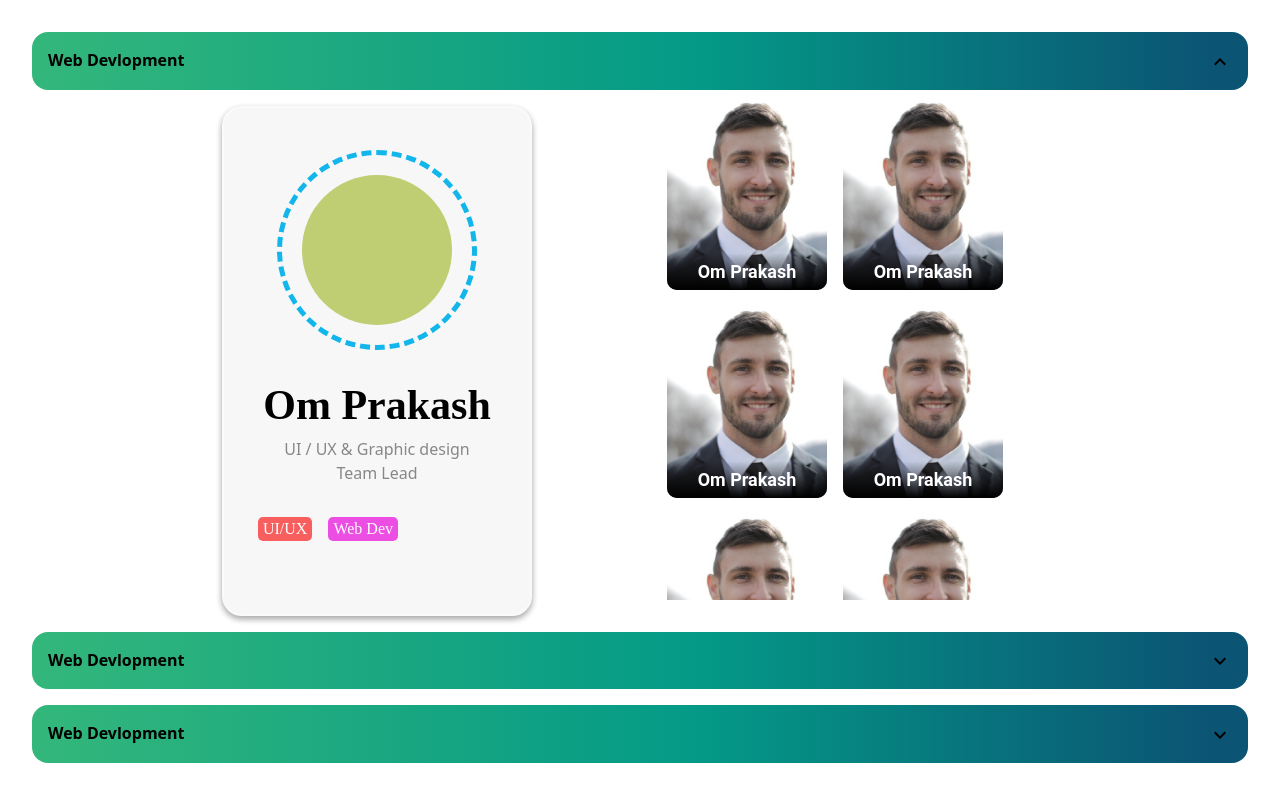
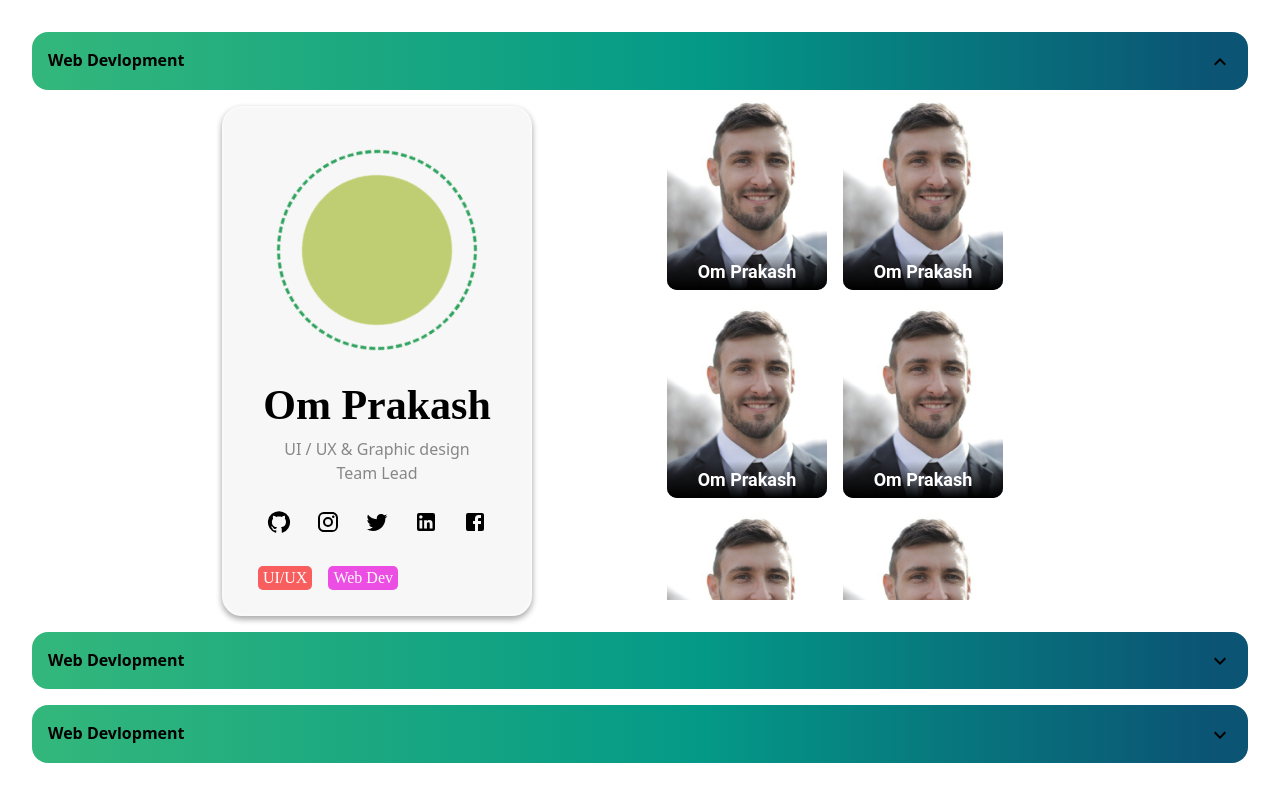
Before and after one commit to OmPr366/testingComponents, a React (Create React App) app: page / in a window 1280 px wide. Built offline with nearby package versions, Linux system fonts and the light colour scheme.

Commit message:
Circle Rotation added

```diff
--- a/src/components/Card.css
+++ b/src/components/Card.css
@@ -37,14 +37,28 @@
     /* right: 20.27%; */
     /* top: 7.11%; */
     /* bottom: 53.74%; */
+    /* background: linear-gradient(27.27deg, #2EA35D 15.07%, rgba(82, 211, 190, 0.47) 81.84%); */
+    border: 5px dashed #12B6EB;
+    border: 3px dashed #2EA35D;
 
-    border: 5px dashed #12B6EB;
     box-sizing: border-box;
 
     display: flex;
     justify-content: center;
     align-items: center;
     margin-top: 42px;
+
+    animation: rotate 60s linear infinite;
+  }
+
+  @keyframes rotate {
+    0%{
+      transform: rotate(360deg);
+    }
+    100%{
+      transform: rotate(0deg);
+
+    }
   }
 
   .cardImage {
@@ -81,7 +95,7 @@
 
   .cardSmallTitles {
     display: flex;
-    margin-top: 0.5rem;
+    margin-top: 2rem;
     margin-left: -98px;
   }
 
--- a/src/components/Card.js
+++ b/src/components/Card.js
@@ -1,5 +1,10 @@
 import React from "react";
 import './Card.css'
+import GitHubIcon from '@mui/icons-material/GitHub';
+import LinkedInIcon from '@mui/icons-material/LinkedIn';
+import InstagramIcon from '@mui/icons-material/Instagram';
+import TwitterIcon from '@mui/icons-material/Twitter';
+import FacebookIcon from '@mui/icons-material/Facebook';
 
 const Card = () => {
   return (
@@ -14,20 +19,20 @@ const Card = () => {
       <div className="cardTitle">UI / UX & Graphic design Team Lead</div>
       <div className="cardSocial">
         <a>
-          <box-icon type="logo" name="github"></box-icon>
+          <GitHubIcon/>
         </a>
 
         <a>
-          <box-icon name="instagram-alt" type="logo"></box-icon>
+          <InstagramIcon/>
         </a>
         <a>
-          <box-icon name="twitter" type="logo"></box-icon>
+          <TwitterIcon/>
         </a>
         <a>
-          <box-icon type="logo" name="linkedin-square"></box-icon>
+          <LinkedInIcon/>
         </a>
         <a>
-          <box-icon type="logo" name="github"></box-icon>
+          <FacebookIcon/>
         </a>
       </div>
 
--- a/src/components/SmallCard.js
+++ b/src/components/SmallCard.js
@@ -10,7 +10,11 @@ import FacebookIcon from "@mui/icons-material/Facebook";
 
 const SmallCard = () => {
   return (
-    <div className="smallCard">
+    <motion.div className="smallCard"
+      whileHover={{
+        border: "5px solid #12B6EB",
+      }}
+    >
       <motion.div
         className="socialDetails"
         animate={{
@@ -22,7 +26,8 @@ const SmallCard = () => {
         }}
         whileHover={{
           opacity: 2.2,
-          scale: 1
+          scale: 1 ,
+
         }}
 
         // onHoverStart={() => {
@@ -61,7 +66,7 @@ const SmallCard = () => {
         </div>
       </motion.div>
       <div className="smallCardName">Om Prakash</div>
-    </div>
+    </motion.div>
   );
 };
 
```
